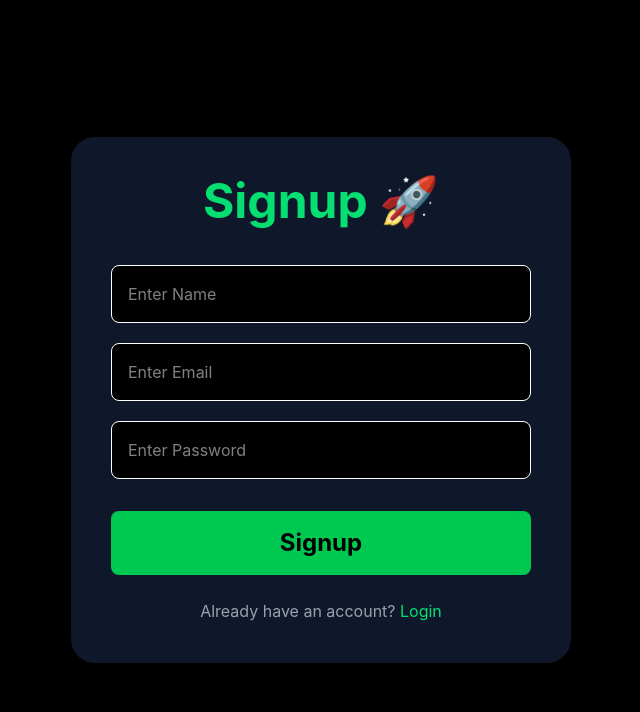
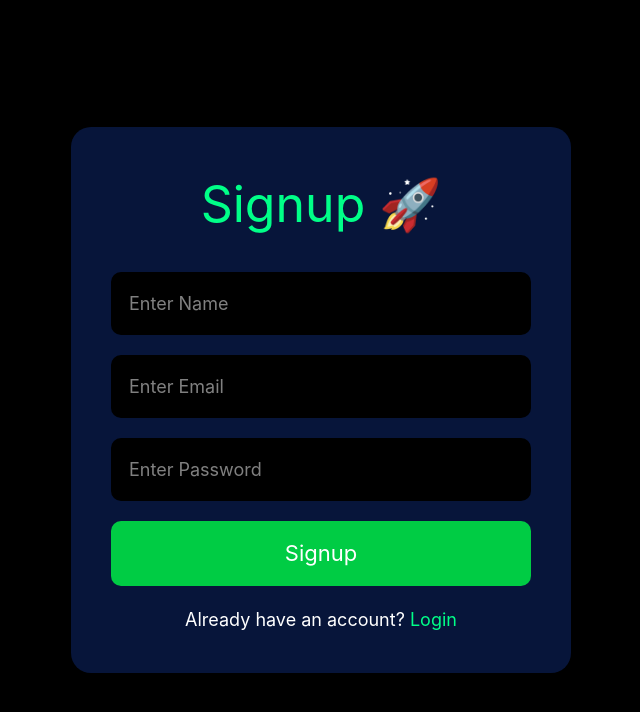
Before and after one commit to Gurya26/syntecxhub_Notes-App-Backend, a React app in the folder frontend/: page /signup in a window 1280 px wide. Shown: the top 712 px of the page, without its empty margins (319-959 px from the left). Built offline with nearby package versions, Linux system fonts and the light colour scheme; the HTML template or start-up script is replaced by a standard one.

Commit message:
Final Notes App Update

```diff
--- a/frontend/src/pages/Dashboard.jsx
+++ b/frontend/src/pages/Dashboard.jsx
@@ -39,7 +39,7 @@ function Dashboard() {
       setLoading(true);
 
       const response = await axios.get(
-        "http://localhost:5000/api/notes",
+        "https://syntecxhub-notes-app-backend.onrender.com/api/notes",
         {
           headers: {
             Authorization: `Bearer ${token}`,
@@ -62,7 +62,7 @@ function Dashboard() {
 
     try {
       await axios.post(
-        "http://localhost:5000/api/notes",
+        "https://syntecxhub-notes-app-backend.onrender.com/api/notes",
         {
           title,
           content,
@@ -90,7 +90,7 @@ function Dashboard() {
   const deleteNote = async () => {
     try {
       await axios.delete(
-        `http://localhost:5000/api/notes/${deleteId}`,
+        `https://syntecxhub-notes-app-backend.onrender.com/api/notes/${deleteId}`,
         {
           headers: {
             Authorization: `Bearer ${token}`,
@@ -113,7 +113,7 @@ function Dashboard() {
   const toggleArchive = async (id, archived) => {
     try {
       await axios.put(
-        `http://localhost:5000/api/notes/archive/${id}`,
+        `https://syntecxhub-notes-app-backend.onrender.com/api/notes/archive/${id}`,
         {},
         {
           headers: {
@@ -154,7 +154,7 @@ function Dashboard() {
 
     try {
       await axios.put(
-        `http://localhost:5000/api/notes/${editingId}`,
+        `https://syntecxhub-notes-app-backend.onrender.com/api/notes/${editingId}`,
         {
           title,
           content,
--- a/frontend/src/pages/Login.jsx
+++ b/frontend/src/pages/Login.jsx
@@ -1,20 +1,23 @@
 import { useState } from "react";
 import axios from "axios";
-
-import { Link, useNavigate } from "react-router-dom";
-
+import { useNavigate, Link } from "react-router-dom";
 import toast from "react-hot-toast";
 
 function Login() {
+
   const navigate = useNavigate();
 
   const [email, setEmail] = useState("");
   const [password, setPassword] = useState("");
 
-  const loginUser = async () => {
+  const loginUser = async (e) => {
+
+    e.preventDefault();
+
     try {
+
       const response = await axios.post(
-        "http://localhost:5000/api/users/login",
+        "https://syntecxhub-notes-app-backend.onrender.com/api/users/login",
         {
           email,
           password,
@@ -26,65 +29,126 @@ function Login() {
         response.data.token
       );
 
-      toast.success("Login Successful 😎");
+      toast.success("Login Successful 🚀");
 
       navigate("/dashboard");
 
     } catch (error) {
+
       toast.error("Login Failed ❌");
-      console.log(error);
+
     }
   };
 
   return (
-    <div className="min-h-screen bg-black flex justify-center items-center">
-
-      <div className="bg-slate-900 p-10 rounded-3xl w-[500px]">
-
-        <h1 className="text-5xl font-bold text-white mb-10 text-center">
+    <div
+      style={{
+        minHeight: "100vh",
+        background: "black",
+        display: "flex",
+        justifyContent: "center",
+        alignItems: "center",
+        padding: "20px",
+      }}
+    >
+      <form
+        onSubmit={loginUser}
+        style={{
+          background: "#07153a",
+          padding: "40px",
+          borderRadius: "20px",
+          width: "100%",
+          maxWidth: "500px",
+        }}
+      >
+        <h1
+          style={{
+            color: "white",
+            textAlign: "center",
+            marginBottom: "30px",
+            fontSize: "50px",
+          }}
+        >
           Login 🚀
         </h1>
 
         <input
           type="email"
           placeholder="Enter Email"
-          className="w-full p-4 rounded-lg bg-black border text-white mb-5"
           value={email}
-          onChange={(e) => setEmail(e.target.value)}
+          onChange={(e) =>
+            setEmail(e.target.value)
+          }
+          style={{
+            width: "100%",
+            padding: "18px",
+            marginBottom: "20px",
+            borderRadius: "10px",
+            border: "none",
+            background: "black",
+            color: "white",
+            fontSize: "18px",
+          }}
         />
 
         <input
           type="password"
           placeholder="Enter Password"
-          className="w-full p-4 rounded-lg bg-black border text-white mb-8"
           value={password}
-          onChange={(e) => setPassword(e.target.value)}
+          onChange={(e) =>
+            setPassword(e.target.value)
+          }
+          style={{
+            width: "100%",
+            padding: "18px",
+            marginBottom: "20px",
+            borderRadius: "10px",
+            border: "none",
+            background: "black",
+            color: "white",
+            fontSize: "18px",
+          }}
         />
 
         <button
-          onClick={loginUser}
-          className="w-full bg-green-500 p-4 rounded-lg text-2xl font-bold"
+          type="submit"
+          style={{
+            width: "100%",
+            padding: "16px",
+            border: "none",
+            borderRadius: "10px",
+            background: "#00cc44",
+            color: "white",
+            fontSize: "22px",
+            cursor: "pointer",
+          }}
         >
           Login
         </button>
 
-        <p className="text-center text-gray-400 mt-6">
-
+        <p
+          style={{
+            color: "white",
+            marginTop: "20px",
+            textAlign: "center",
+            fontSize: "18px",
+          }}
+        >
           Don’t have an account?{" "}
-
           <Link
             to="/signup"
-            className="text-green-400"
+            style={{
+              color: "#00ff88",
+              textDecoration: "none",
+            }}
           >
             Signup
           </Link>
-
         </p>
 
-      </div>
-
+      </form>
     </div>
   );
 }
 
-export default Login;
+export default Login;;
--- a/frontend/src/pages/Signup.jsx
+++ b/frontend/src/pages/Signup.jsx
@@ -1,23 +1,25 @@
 import { useState } from "react";
 import axios from "axios";
-
-import { Link, useNavigate } from "react-router-dom";
-
+import { useNavigate, Link } from "react-router-dom";
 import toast from "react-hot-toast";
 
 function Signup() {
+
   const navigate = useNavigate();
 
   const [name, setName] = useState("");
+  const [email, setEmail] = useState("");
+  const [password, setPassword] =
+    useState("");
 
-  const [email, setEmail] = useState("");
+  const signupUser = async (e) => {
 
-  const [password, setPassword] = useState("");
+    e.preventDefault();
 
-  const signupUser = async () => {
     try {
+
       await axios.post(
-        "http://localhost:5000/api/users/register",
+        "https://syntecxhub-notes-app-backend.onrender.com/api/users/register",
         {
           name,
           email,
@@ -30,66 +32,138 @@ function Signup() {
       navigate("/");
 
     } catch (error) {
+
       toast.error("Signup Failed ❌");
-      console.log(error);
+
     }
   };
 
   return (
-    <div className="min-h-screen bg-black flex justify-center items-center">
-
-      <div className="bg-slate-900 p-10 rounded-3xl w-[500px]">
-
-        <h1 className="text-5xl font-bold text-green-400 mb-10 text-center">
+    <div
+      style={{
+        minHeight: "100vh",
+        background: "black",
+        display: "flex",
+        justifyContent: "center",
+        alignItems: "center",
+        padding: "20px",
+      }}
+    >
+      <form
+        onSubmit={signupUser}
+        style={{
+          background: "#07153a",
+          padding: "40px",
+          borderRadius: "20px",
+          width: "100%",
+          maxWidth: "500px",
+        }}
+      >
+        <h1
+          style={{
+            color: "#00ff88",
+            textAlign: "center",
+            marginBottom: "30px",
+            fontSize: "50px",
+          }}
+        >
           Signup 🚀
         </h1>
 
         <input
           type="text"
           placeholder="Enter Name"
-          className="w-full p-4 rounded-lg bg-black border text-white mb-5"
           value={name}
-          onChange={(e) => setName(e.target.value)}
+          onChange={(e) =>
+            setName(e.target.value)
+          }
+          style={{
+            width: "100%",
+            padding: "18px",
+            marginBottom: "20px",
+            borderRadius: "10px",
+            border: "none",
+            background: "black",
+            color: "white",
+            fontSize: "18px",
+          }}
         />
 
         <input
           type="email"
           placeholder="Enter Email"
-          className="w-full p-4 rounded-lg bg-black border text-white mb-5"
           value={email}
-          onChange={(e) => setEmail(e.target.value)}
+          onChange={(e) =>
+            setEmail(e.target.value)
+          }
+          style={{
+            width: "100%",
+            padding: "18px",
+            marginBottom: "20px",
+            borderRadius: "10px",
+            border: "none",
+            background: "black",
+            color: "white",
+            fontSize: "18px",
+          }}
         />
 
         <input
           type="password"
           placeholder="Enter Password"
-          className="w-full p-4 rounded-lg bg-black border text-white mb-8"
           value={password}
-          onChange={(e) => setPassword(e.target.value)}
+          onChange={(e) =>
+            setPassword(e.target.value)
+          }
+          style={{
+            width: "100%",
+            padding: "18px",
+            marginBottom: "20px",
+            borderRadius: "10px",
+            border: "none",
+            background: "black",
+            color: "white",
+            fontSize: "18px",
+          }}
         />
 
         <button
-          onClick={signupUser}
-          className="w-full bg-green-500 p-4 rounded-lg text-2xl font-bold"
+          type="submit"
+          style={{
+            width: "100%",
+            padding: "16px",
+            border: "none",
+            borderRadius: "10px",
+            background: "#00cc44",
+            color: "white",
+            fontSize: "22px",
+            cursor: "pointer",
+          }}
         >
           Signup
         </button>
 
-        <p className="text-center text-gray-400 mt-6">
-
+        <p
+          style={{
+            color: "white",
+            marginTop: "20px",
+            textAlign: "center",
+            fontSize: "18px",
+          }}
+        >
           Already have an account?{" "}
-
           <Link
             to="/"
-            className="text-green-400"
+            style={{
+              color: "#00ff88",
+              textDecoration: "none",
+            }}
           >
             Login
           </Link>
-
         </p>
 
-      </div>
-
+      </form>
     </div>
   );
 }
```
